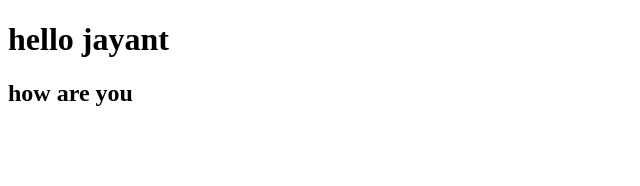
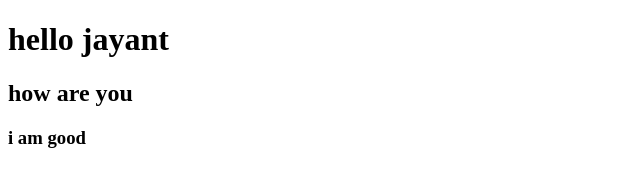
Before and after one commit to jayantdemo/jay-project, a plain HTML site: page index.html in a window 1280 px wide. Shown: the full height of the page, 0-640 px from the left. Drawn offline with Linux system fonts and the light colour scheme.

Commit message:
changing h3

```diff
--- a/index.html
+++ b/index.html
@@ -9,6 +9,7 @@
 <body>
     <h1>hello jayant</h1>
     <h2>how are you</h2>
+    <h3>i am good</h3>
 
 </body>
 </html>
```
